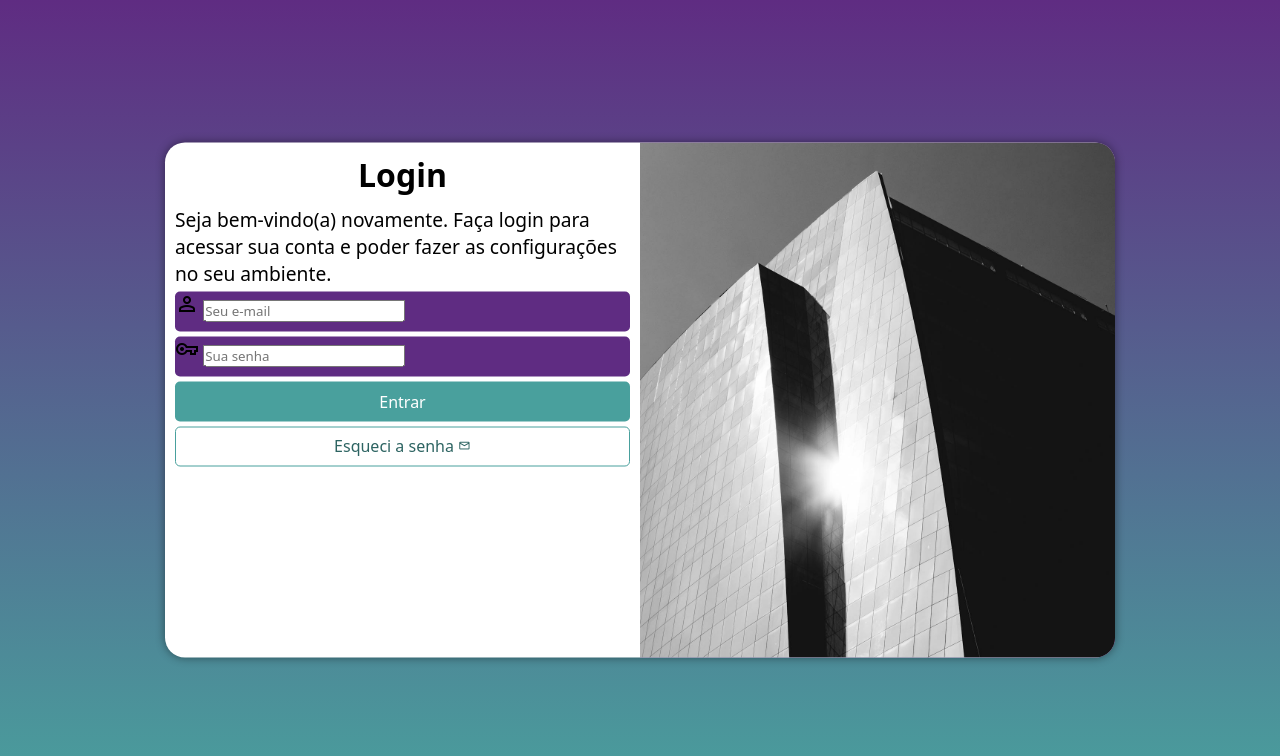
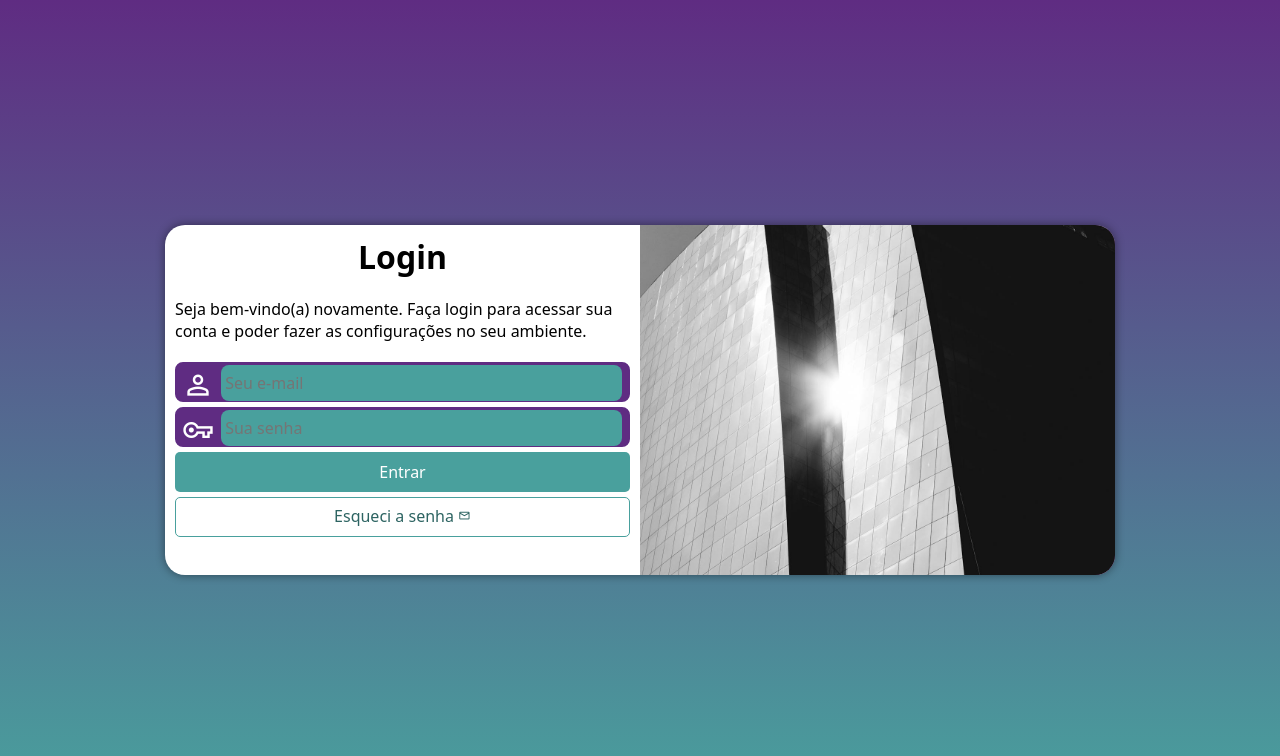
Before and after one commit to NicollyBispo/projeto-login, a plain HTML site: page index.html in a window 1280 px wide. Drawn offline with nearby package versions, Linux system fonts and the light colour scheme.

Commit message:
Atualização

```diff
--- a/estilos/media-query.css
+++ b/estilos/media-query.css
@@ -1,9 +1,14 @@
 @charset "UTF-8";
 
-@media screen and (min-width: 768px) and (max-width: 992px) {
+@media screen and (min-width: 768px) and (max-width: 992px) { /*Configuração para tablet*/
 
     body{
         background-image: linear-gradient(to top,#49a09d, #5f2c82);
+    }
+
+    section#login{
+        width: 80vw;
+        height: 280px;
     }
 
     section#login{
@@ -22,7 +27,7 @@
     }
 }
 
-@media screen and (min-width: 992px) {
+@media screen and (min-width: 992px) { /*Configurações para desktop*/
 
  body{
         background-image: linear-gradient(to top,#49a09d, #5f2c82);
@@ -30,6 +35,7 @@
 
     section#login{
         width: 950px;
+        height: 350px;
     }
 
     section#login > div#imagem{
@@ -48,6 +54,7 @@
     }
 
     div#formulario > p{
-    font-size: 1.2em;
+    font-size: 1em;
+    margin: 20px 0px;
 }
 }
--- a/estilos/style.css
+++ b/estilos/style.css
@@ -29,8 +29,8 @@ section#login{
     position: absolute;
     top: 50%;
     left: 50%;
-    transform: translate(-50%, -50%);
     overflow: hidden;
+
 
     background-color: white;
     width: 250px;
@@ -38,6 +38,7 @@ section#login{
     border-radius: 20px;
     box-shadow: 0px 0px 10px rgba(0, 0, 0, 0.450);
 
+    transform: translate(-50%, -50%);
     transition: width 0.3s, height 0.3s;
     transition-timing-function: ease;
 }
@@ -67,15 +68,39 @@ div#formulario > p{
 
 form > div.campo{
     background-color: #5f2c82;
+    border: 2px solid #5f2c82;
     display: block;
     width: 100%;
     height: 40px;
-    border-radius: 5px;
+    border-radius: 8px;
     margin: 5px 0px;
 }
 
 form  label{
     display: none;
+}
+
+div.campo > span{
+    color: white;
+    /*background-color: black;*/
+    font-size: 2em;
+    width: 40px;
+    padding: 5px;
+}
+
+div.campo > input{
+    background-color: #49a09d;
+    font-size: 1em;
+    width: calc(100% - 50px);
+    height: 100%;
+    border: 0px;
+    border-radius: 8px;
+    padding: 4px;
+    transform: translateY(-12px);
+}
+
+div.campo > input:focus-within{
+    background-color: white;
 }
 
 form > input[type=submit] {
```
